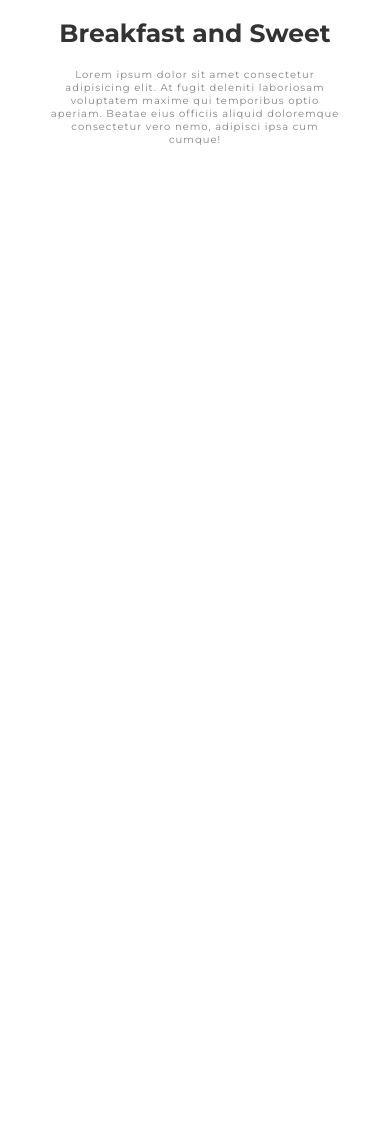
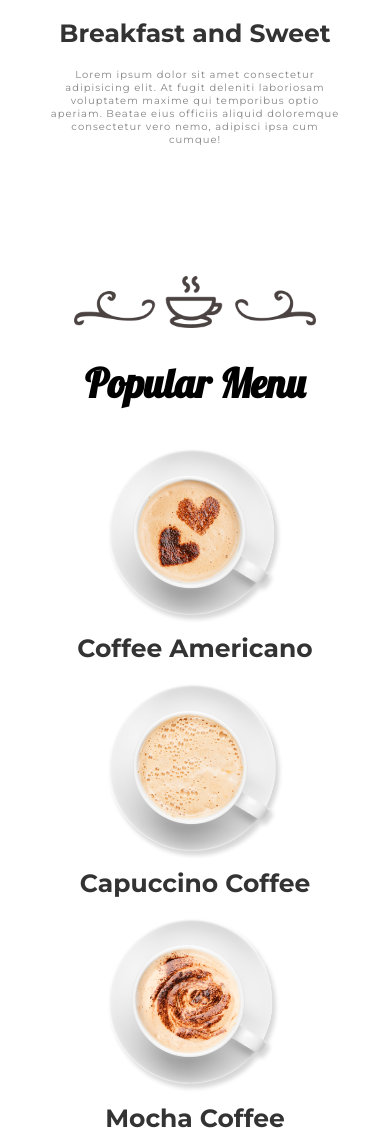
Before and after one commit to Christiano0407/Responsive-Coffee-Shop-Website, a website: page index.html in a window 390 px wide. Shown: the part 2659-3805 px from the top of the page. Before the commit the page ends 2945 px from the top, so only its background shows below. Drawn offline with Linux system fonts and the light colour scheme.

Commit message:
coffees part 08

```diff
--- a/index.html
+++ b/index.html
@@ -117,8 +117,50 @@
     </div>
   </section>
 
-  <!--Facility-->
-  <section class="facility"></section>
+  <!--menu-->
+  <section class="menu" id="menuID">
+    <div class="heading">
+      <img src="./src/assets/image/heading-img.png" alt="">
+      <h2>Popular Menu</h2>
+    </div>
+
+    <div class="box__menu">
+      <div class="menuPlus">
+        <img class="menuImg" src="./src/assets/image/menu-1.png" alt="">
+        <h2 class="menuTitle">Coffee Americano</h2>
+      </div>
+
+      <div class="menuPlus">
+        <img class="menuImg" src="./src/assets/image/menu-2.png" alt="">
+        <h2 class="menuTitle">Capuccino Coffee</h2>
+      </div>
+
+      <div class="menuPlus">
+        <img class="menuImg" src="./src/assets/image/menu-3.png" alt="">
+        <h2 class="menuTitle">Mocha Coffee</h2>
+      </div>
+
+      <div class="menuPlus">
+        <img class="menuImg" src="./src/assets/image/menu-4.png" alt="">
+        <h2 class="menuTitle">Vainilla Coffee</h2>
+      </div>
+
+      <div class="menuPlus">
+        <img class="menuImg" src="./src/assets/image/menu-5.png" alt="">
+        <h2 class="menuTitle">Chocolate Coffee</h2>
+      </div>
+
+      <div class="menuPlus">
+        <img class="menuImg" src="./src/assets/image/menu-6.png" alt="">
+        <h2 class="menuTitle">Coffee Christmas</h2>
+      </div>
+    </div>
+  </section>
+
+  <!--Chefs -->
+  <section class="chefs" id="chefID">
+
+  </section>
 
   <!-- ======  Javascript =======  -->
   <script src="./index.js"></script>
--- a/style.css
+++ b/style.css
@@ -204,6 +204,13 @@ header .flex {
   margin: 1rem auto;
 }
 
+/*? === Menu === */
+.menu {
+  width: 100%;
+  display: grid;
+  margin: 2rem auto;
+}
+
 /** ========  ======= ========= Media Queries =========== =========== ========= */
 @media (max-width: 450px) {
 }
@@ -366,6 +373,33 @@ header .flex {
     opacity: 0.6;
     font-weight: 400;
   }
+
+  .menu .heading {
+    flex-direction: column;
+    display: flex;
+    align-items: center;
+  }
+
+  .menu .box__menu {
+    flex-direction: column;
+  }
+  .menu .menuPlus {
+    display: flex;
+    align-items: center;
+    justify-content: center;
+    flex-direction: column;
+    margin: 1rem auto;
+  }
+  .menuPlus .menuImg {
+    width: 50%;
+    margin: 0 auto;
+  }
+  .menuPlus .menuTitle {
+    padding: 1rem;
+    font-size: 2.5rem;
+    font-weight: 600;
+    color: #333;
+  }
 }
 
 @media (min-width: 769px) {
```
Also changed, not shown: src/assets/image/menu-1.png (added), src/assets/image/menu-2.png (added), src/assets/image/menu-3.png (added), src/assets/image/menu-4.png (added), src/assets/image/menu-5.png (added), src/assets/image/menu-6.png (added).
